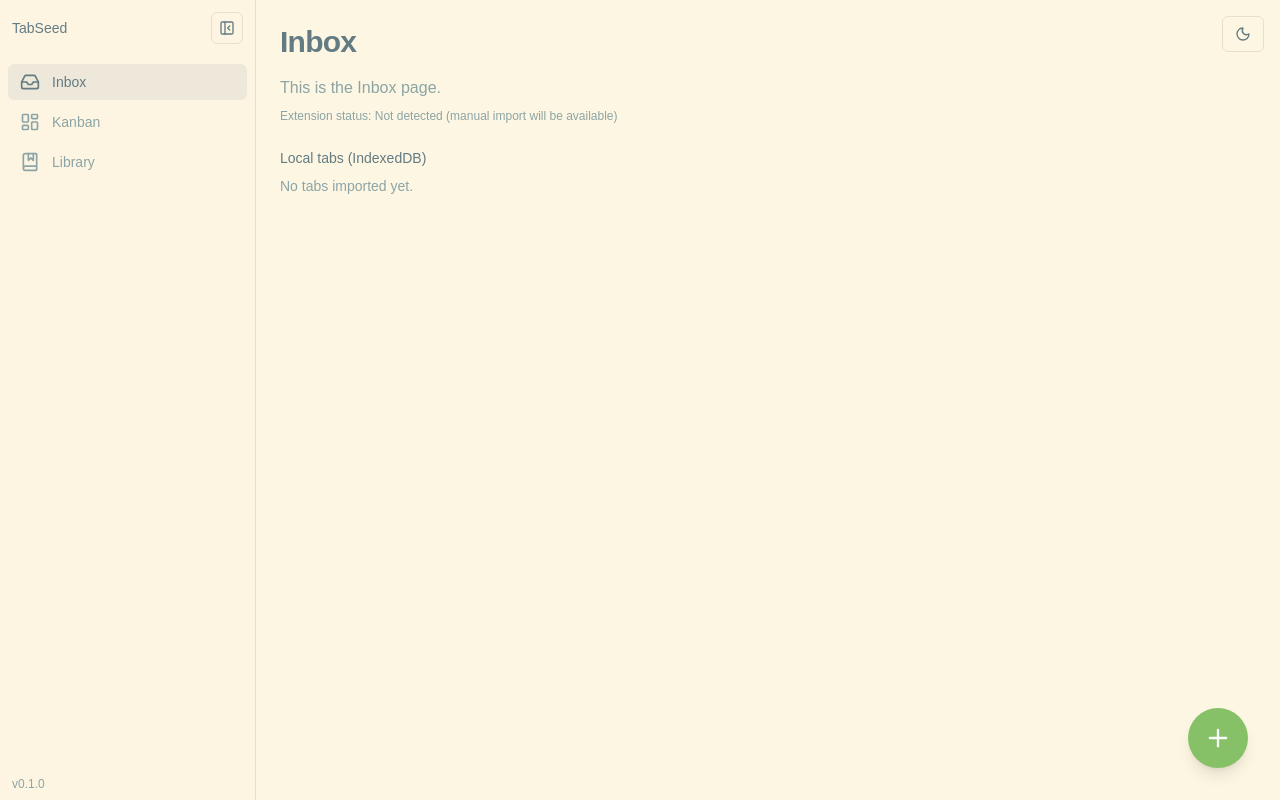
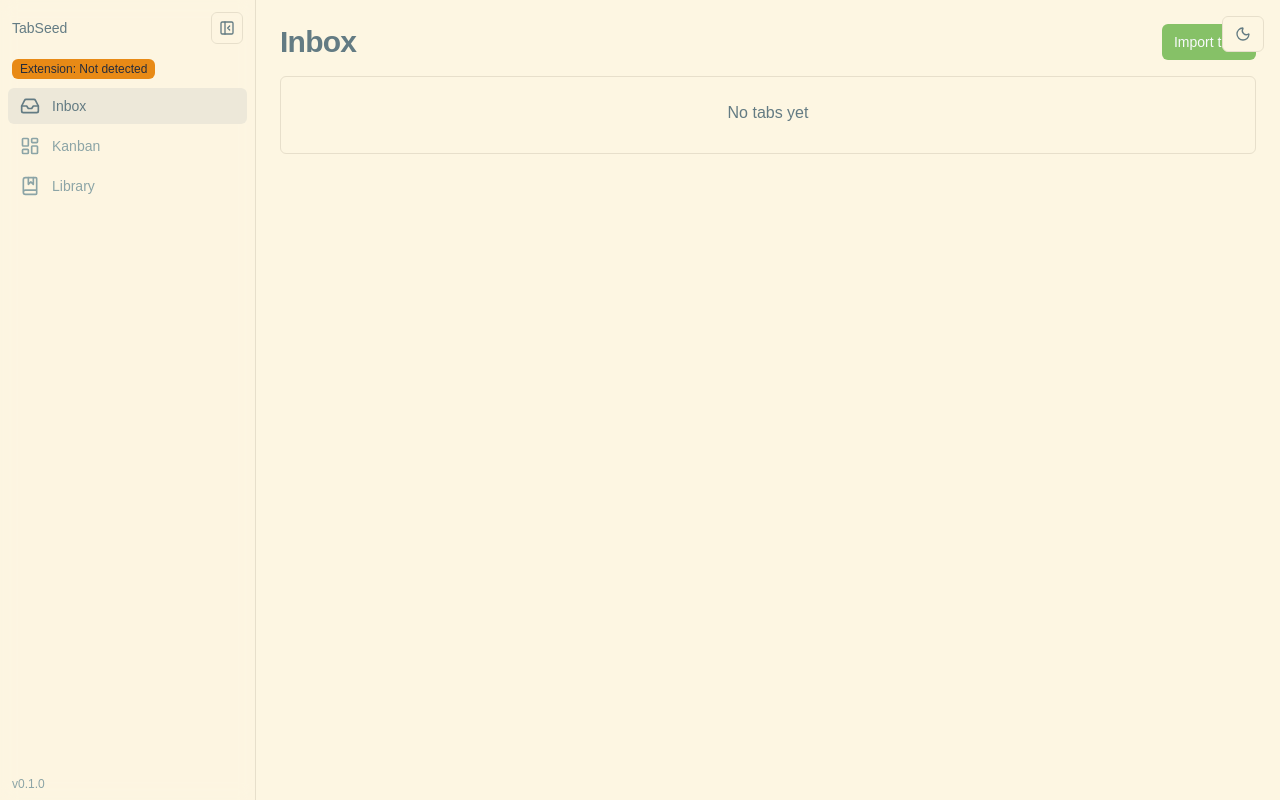
Before and after one commit to evaaaaawu/tabseed, a Next.js app: page /inbox in a window 1280 px wide. Built offline with nearby package versions, Linux system fonts and the light colour scheme; a web font is replaced by a local one.

Commit message:
feat(inbox,sidebar): redesign Inbox to Library-style grid; move extension status to sidebar badge; place Import button beside title

```diff
--- a/src/app/inbox/page.tsx
+++ b/src/app/inbox/page.tsx
@@ -2,18 +2,20 @@
 
 import { useState } from 'react';
 
-import { Fab } from '@/components/fab/fab';
 import { type ImportTarget,ImportTargetDialog } from '@/components/fab/import-target-dialog';
 import { ManualImportDialog } from '@/components/fab/manual-import-dialog';
 // ImportResultBanner removed per new UX; details live in /import/result via toast link
 import { Surface } from '@/components/ui/surface';
+import { Button } from '@/components/ui/button';
 import { useToast } from '@/components/ui/toast';
 import { Heading, Text } from '@/components/ui/typography';
+import { TabCard } from '@/components/tabs/tab-card';
+import { EmptyState } from '@/components/ui/empty-state';
 import { useExtensionStatus } from '@/hooks/use-extension-status';
 import { ApiError } from '@/lib/api/errors';
 import { importTabsAndSyncLocalWithRaw } from '@/lib/data/import-tabs';
 import { type CapturedTab,captureOpenTabs } from '@/lib/extension/bridge';
-import { useAllTabs } from '@/lib/idb/hooks';
+import { useAllTabsNewest } from '@/lib/idb/hooks';
 
 export default function InboxPage() {
   const [open, setOpen] = useState(false);
@@ -25,7 +27,7 @@ export default function InboxPage() {
   } | null>(null);
   const extStatus = useExtensionStatus();
   const { addToast } = useToast();
-  const { tabs: localTabs, loading } = useAllTabs();
+  const { tabs, loading } = useAllTabsNewest();
   // store raw result to sessionStorage for details page
 
   const handleConfirm = async (target: ImportTarget, options: { closeImported: boolean }) => {
@@ -130,18 +132,17 @@ export default function InboxPage() {
 
   return (
     <div className="min-h-[60svh] p-6">
-      <Heading as="h1" className="mb-4">Inbox</Heading>
-      <Text muted>This is the Inbox page.</Text>
-      <div className="mt-2 text-xs text-muted-foreground">
-        Extension status:{' '}
-        {extStatus === 'unknown'
-          ? 'Detecting...'
-          : extStatus === 'available'
-            ? 'Available'
-            : 'Not detected (manual import will be available)'}
+      <div className="mb-4 flex items-center justify-between gap-3">
+        <Heading as="h1">Inbox</Heading>
+        <div className="shrink-0">
+          <Button size="sm" onClick={() => (extStatus === 'available' ? setOpen(true) : setOpenManual(true))}>
+            Import tabs
+          </Button>
+        </div>
       </div>
+
       {lastResult ? (
-        <Surface className="mt-3 p-3 text-sm">
+        <Surface className="mb-4 p-3 text-sm">
           <div className="font-medium">Latest import result</div>
           <div className="mt-1 text-muted-foreground">
             created: {lastResult.created}, reused: {lastResult.reused}, ignored: {lastResult.ignored}
@@ -149,40 +150,28 @@ export default function InboxPage() {
         </Surface>
       ) : null}
 
-      {/* ImportResultBanner removed per UX update */}
-
-      <div className="mt-6">
-        <div className="mb-2 text-sm font-medium">Local tabs (IndexedDB)</div>
+      <div className="mt-4">
         {loading ? (
           <Text size="sm" muted>
             Loading...
           </Text>
-        ) : localTabs.length === 0 ? (
-          <Text size="sm" muted>
-            No tabs imported yet.
-          </Text>
+        ) : tabs.length === 0 ? (
+          <EmptyState title="No tabs yet" />
         ) : (
-          <ul className="space-y-2">
-            {localTabs.map((t) => (
-              <li key={t.id}>
-                <a
-                  href={t.url}
-                  target="_blank"
-                  rel="noreferrer"
-                  className="block rounded-md border p-2 text-sm transition-colors hover:bg-accent focus-visible:outline-none focus-visible:ring-2 focus-visible:ring-ring focus-visible:ring-offset-2"
-                >
-                  <span className="truncate underline">{t.title ?? t.url}</span>
-                </a>
-              </li>
+          <div className="grid grid-cols-1 gap-3 sm:grid-cols-2 md:grid-cols-3 lg:grid-cols-4 xl:grid-cols-5">
+            {tabs.map((t) => (
+              <TabCard
+                key={t.id}
+                id={t.id}
+                url={t.url}
+                title={t.title}
+                color={t.color}
+              />
             ))}
-          </ul>
+          </div>
         )}
       </div>
 
-      <Fab
-        label="Import Tabs"
-        onClick={() => (extStatus === 'available' ? setOpen(true) : setOpenManual(true))}
-      />
       <ImportTargetDialog
         open={open}
         onOpenChange={setOpen}
--- a/src/components/app/app-sidebar.tsx
+++ b/src/components/app/app-sidebar.tsx
@@ -8,11 +8,14 @@ import { useEffect, useState } from 'react';
 
 import { Tooltip, TooltipContent, TooltipProvider, TooltipTrigger } from '@/components/ui/tooltip';
 import { cn } from '@/lib/utils';
+import { useExtensionStatus } from '@/hooks/use-extension-status';
+import { Badge } from '@/components/ui/badge';
 
 const STORAGE_KEY = "tabseed.sidebar.collapsed";
 
 export function AppSidebar() {
   const pathname = usePathname();
+  const extStatus = useExtensionStatus();
   const [collapsed, setCollapsed] = useState<boolean>(() => {
     if (typeof window === "undefined") return false;
     try {
@@ -83,6 +86,20 @@ export function AppSidebar() {
           {collapsed ? <PanelLeftOpen className="size-4" /> : <PanelLeftClose className="size-4" />}
         </button>
       </div>
+      {!collapsed && (
+        <div className="px-3">
+          <Badge
+            tone={extStatus === 'available' ? 'success' : extStatus === 'unknown' ? 'info' : 'warning'}
+            variant="soft"
+          >
+            {extStatus === 'available'
+              ? 'Extension: Available'
+              : extStatus === 'unknown'
+                ? 'Extension: Detecting'
+                : 'Extension: Not detected'}
+          </Badge>
+        </div>
+      )}
       <nav className="flex-1 space-y-1 p-2">
         <NavItem
           href="/inbox"
```
